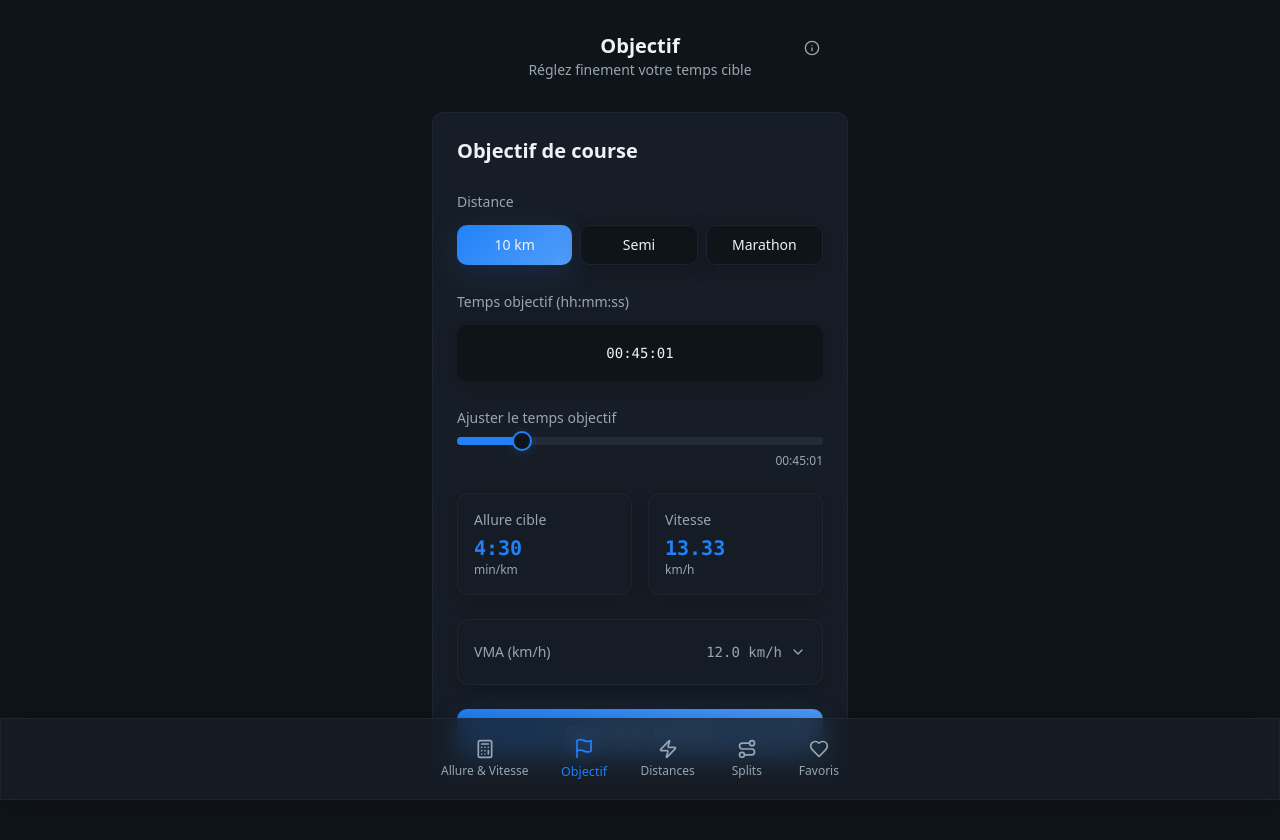
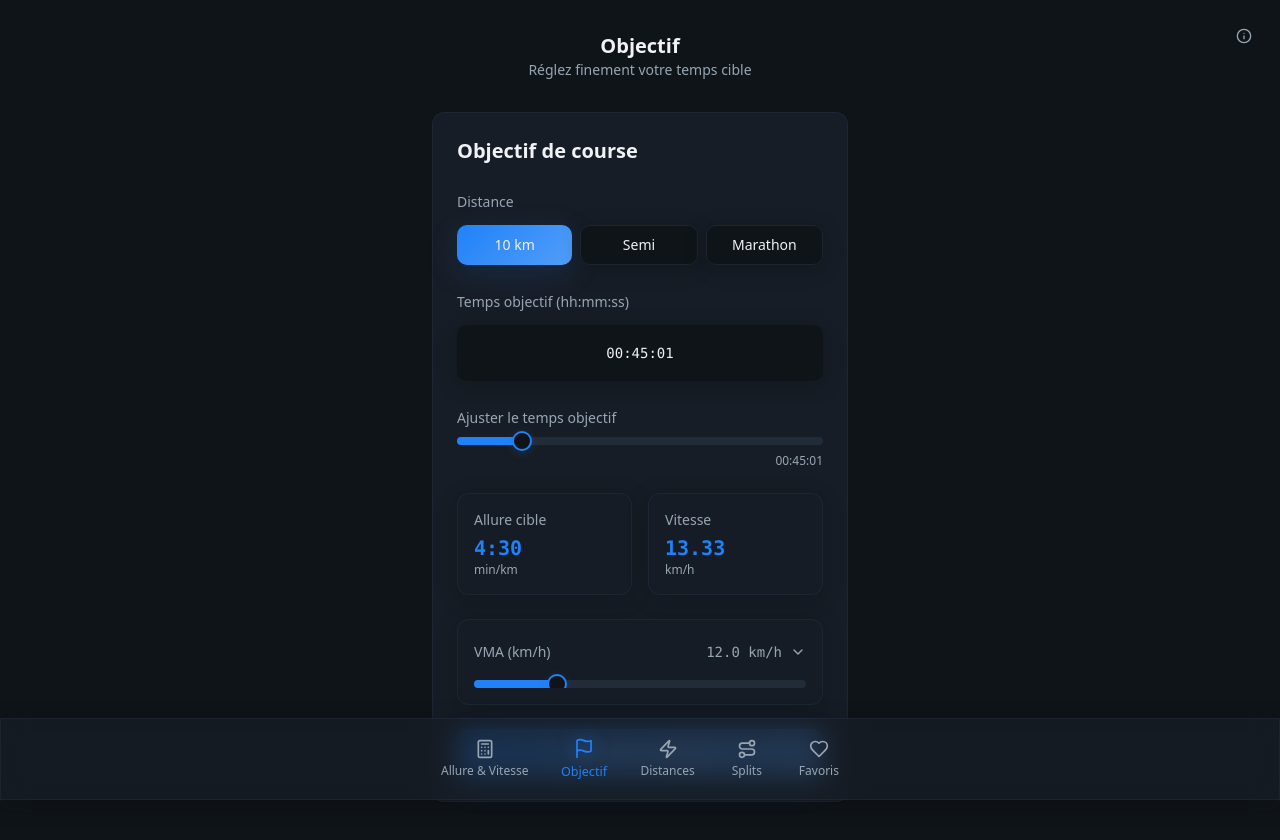
Before and after one commit to WintsDee/Paceo, a React (Vite) app: page / in a window 1280 px wide. Both pictures are taken after a click on the button "Objectif". Shown: the top 840 px of the page. Built offline with nearby package versions, Linux system fonts and the light colour scheme.

Commit message:
Fix VMA animation and info button visibility
The VMA animation and display have been improved for better fluidity and elegance in PWA. The info button is now visible on all pages, not just the "Objectif" page.

```diff
--- a/src/App.tsx
+++ b/src/App.tsx
@@ -5,7 +5,7 @@ import { QueryClient, QueryClientProvider } from "@tanstack/react-query";
 import { BrowserRouter, Routes, Route } from "react-router-dom";
 import Index from "./pages/Index";
 import NotFound from "./pages/NotFound";
-
+import { AppInfoButton } from "@/components/layout/AppInfoButton";
 const queryClient = new QueryClient();
 
 const App = () => (
@@ -13,6 +13,7 @@ const App = () => (
     <TooltipProvider>
       <Toaster />
       <Sonner />
+      <AppInfoButton />
       <BrowserRouter>
         <Routes>
           <Route path="/" element={<Index />} />
--- a/src/components/calculator/RaceGoalCalculator.tsx
+++ b/src/components/calculator/RaceGoalCalculator.tsx
@@ -239,7 +239,7 @@ export const RaceGoalCalculator = ({ isMetric, speedValue, onSpeedChange, onSave
               <span className="ml-auto text-sm font-medium mono-numbers">{(vmaKmh > 0 ? vmaKmh : 12).toFixed(1)} km/h</span>
               <ChevronDown className="h-4 w-4 shrink-0 transition-transform duration-200" />
             </CollapsibleTrigger>
-            <CollapsibleContent className="pt-3 overflow-hidden data-[state=open]:animate-accordion-down data-[state=closed]:animate-accordion-up">
+            <CollapsibleContent forceMount className="pt-3">
               <div className="space-y-3">
                 {/* Curseur VMA */}
                 <Slider
--- /dev/null
+++ b/src/components/layout/AppInfoButton.tsx
@@ -0,0 +1,26 @@
+import { Button } from "@/components/ui/button";
+import { Dialog, DialogContent, DialogDescription, DialogHeader, DialogTitle, DialogTrigger } from "@/components/ui/dialog";
+import { Info } from "lucide-react";
+
+export const AppInfoButton = () => {
+  const APP_VERSION = "v1.0.0";
+  return (
+    <div className="fixed top-3 right-3 md:top-4 md:right-4 z-[60]">
+      <Dialog>
+        <DialogTrigger asChild>
+          <Button aria-label="Informations" variant="ghost" size="icon" className="text-muted-foreground hover:text-foreground">
+            <Info className="h-5 w-5" />
+          </Button>
+        </DialogTrigger>
+        <DialogContent className="max-w-sm">
+          <DialogHeader>
+            <DialogTitle>À propos</DialogTitle>
+            <DialogDescription>
+              Produit par Aenean — Paceo {APP_VERSION}
+            </DialogDescription>
+          </DialogHeader>
+        </DialogContent>
+      </Dialog>
+    </div>
+  );
+};
--- a/src/components/screens/GoalScreen.tsx
+++ b/src/components/screens/GoalScreen.tsx
@@ -18,23 +18,6 @@ export const GoalScreen = ({ isMetric, speedValue, onSpeedChange, onSaveGoal }:
       <div className="relative text-center py-2">
         <h2 className="text-xl font-semibold">Objectif</h2>
         <p className="text-muted-foreground text-sm">Réglez finement votre temps cible</p>
-        <div className="absolute right-4 top-1">
-          <Dialog>
-            <DialogTrigger asChild>
-              <Button aria-label="Informations" variant="ghost" size="icon" className="text-muted-foreground hover:text-foreground">
-                <Info className="h-5 w-5" />
-              </Button>
-            </DialogTrigger>
-            <DialogContent className="max-w-sm">
-              <DialogHeader>
-                <DialogTitle>À propos</DialogTitle>
-                <DialogDescription>
-                  Produit par Aenean — Paceo {APP_VERSION}
-                </DialogDescription>
-              </DialogHeader>
-            </DialogContent>
-          </Dialog>
-        </div>
       </div>
       <RaceGoalCalculator
         isMetric={isMetric}
--- a/src/components/ui/collapsible.tsx
+++ b/src/components/ui/collapsible.tsx
@@ -27,7 +27,7 @@ const CollapsibleContent = React.forwardRef<
       ["--radix-accordion-content-height" as any]: "var(--radix-collapsible-content-height)",
     }}
     className={cn(
-      "overflow-hidden data-[state=open]:animate-accordion-down data-[state=closed]:animate-accordion-up will-change-[height,opacity]",
+      "overflow-hidden will-change-[height,opacity] transform-gpu data-[state=open]:animate-[accordion-down_0.3s_ease-out] data-[state=closed]:animate-[accordion-up_0.3s_ease-out]",
       className
     )}
     {...props}
```
